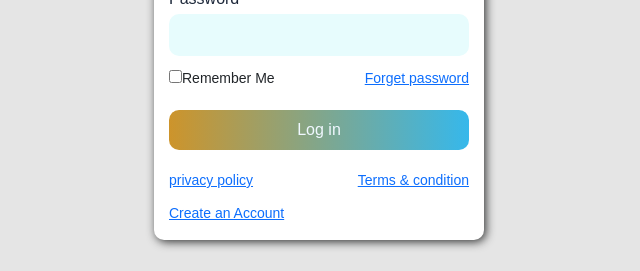
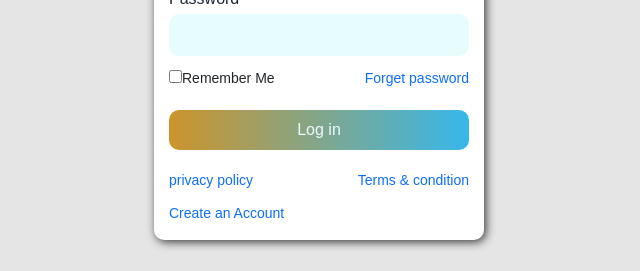
Before and after one commit to kamrul-dev/we-volunteer-react-client, a React (Create React App) app: page /login in a window 1280 px wide. Shown: the part 397-668 px from the top of the page, without its empty margins (321-961 px from the left). Built offline with nearby package versions, Linux system fonts and the light colour scheme.

Commit message:
login page style updated and create an account link added

```diff
--- a/src/Pages/Login/Login/Login.js
+++ b/src/Pages/Login/Login/Login.js
@@ -41,7 +41,7 @@ const login = () => {
                             <label htmlFor="password" className="chekbox-label">Remember Me</label>
                         </div>
                         <div>
-                            <Link to="/">Forget password</Link>
+                            <Link className='text-decoration-none' to="/">Forget password</Link>
                         </div>
                     </div>
                     <div>
@@ -49,11 +49,11 @@ const login = () => {
                     </div>
                 </form>
                 <div className="display-space-between">
-                    <Link to="/">privacy policy</Link>
-                    <Link to="/">Terms & condition</Link>
+                    <Link className='text-decoration-none' to="/">privacy policy</Link>
+                    <Link className='text-decoration-none' to="/">Terms & condition</Link>
                 </div>
                 <div>
-                    <Link to="/register">Create an Account</Link>
+                    <Link className='text-decoration-none' to="/register">Create an Account</Link>
                 </div>
             </div>
         </div>
```
